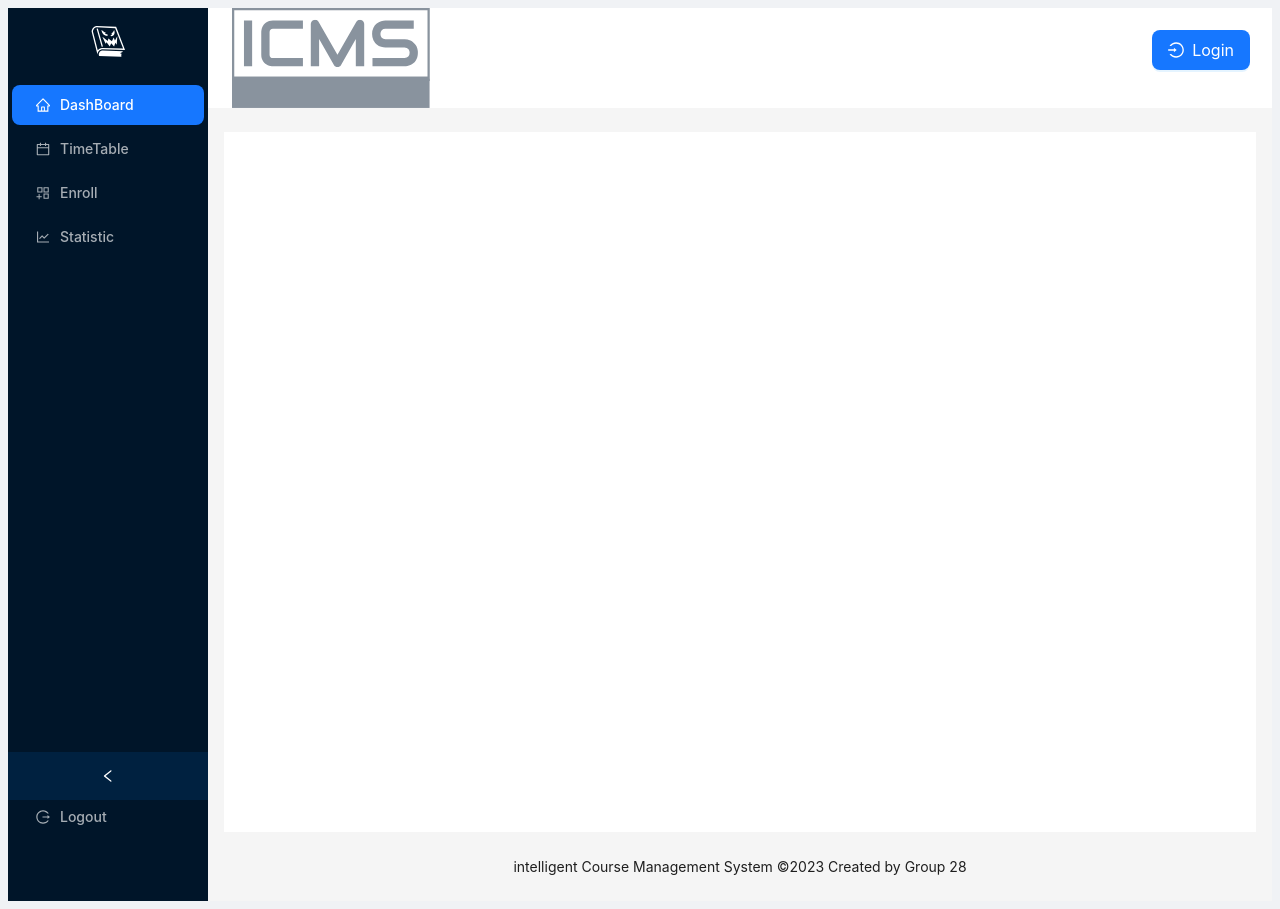
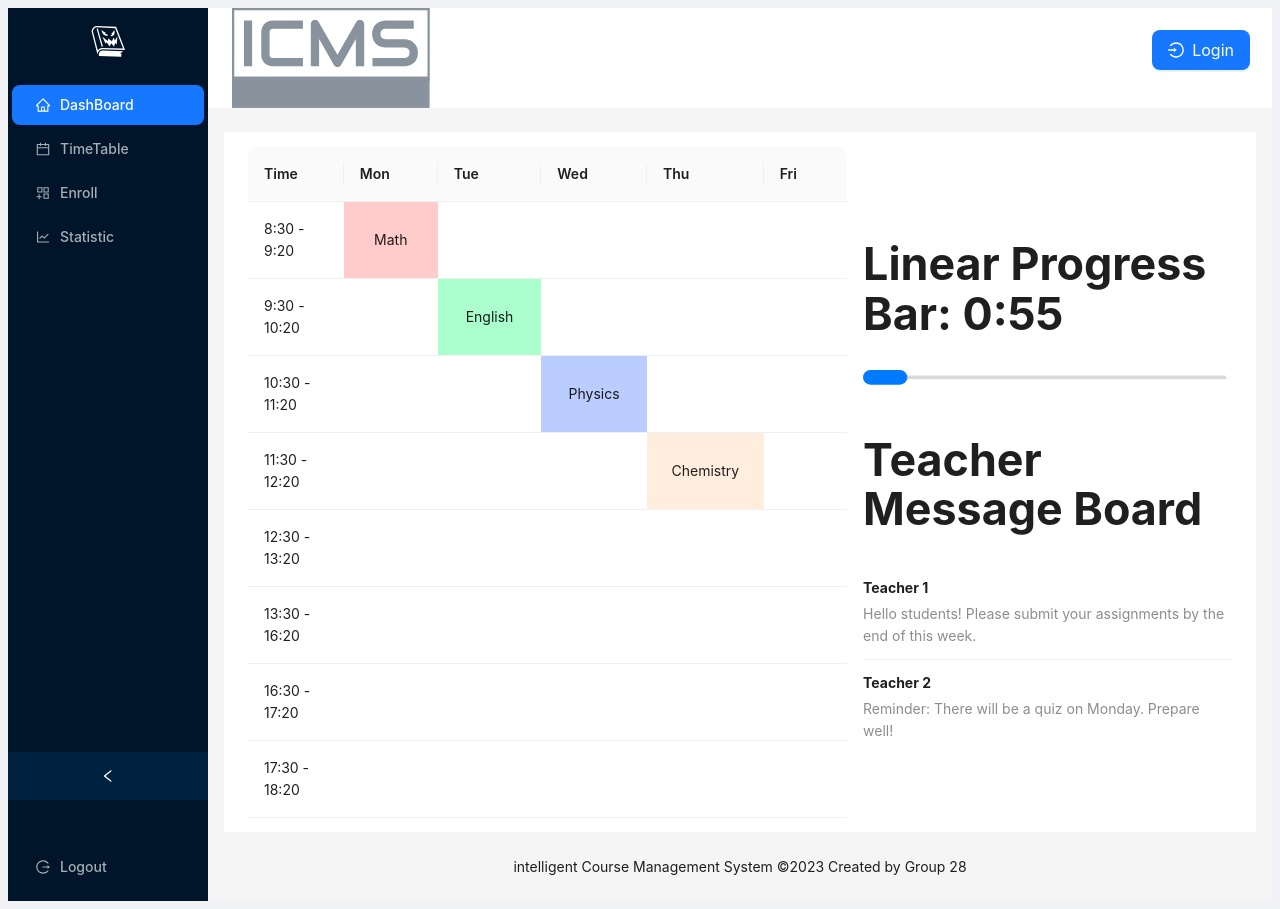
Before and after one commit to Fung1117/ClassHub, a React (Vite) app in the folder frontend/: page /Course in a window 1280 px wide. Built offline with nearby package versions, Linux system fonts and the light colour scheme.

Commit message:
updated few page design

```diff
--- a/frontend/package.json
+++ b/frontend/package.json
@@ -17,9 +17,9 @@
     "antd": "^5.11.0",
     "axios": "^1.6.0",
     "mdi-material-ui": "^7.7.0",
+    "rc-progress": "^3.5.1",
     "rc-scroll-anim": "^2.7.6",
     "react": "^18.2.0",
-    "react-countdown-clock": "^2.10.0",
     "react-dom": "^18.2.0",
     "react-icons": "^4.11.0",
     "react-router-dom": "^6.18.0",
--- a/frontend/src/App.jsx
+++ b/frontend/src/App.jsx
@@ -1,7 +1,6 @@
 import React, { useState, useEffect } from 'react';
 import { Route, Routes, Link, useLocation, useNavigate } from 'react-router-dom';
 import { Layout, Menu, Button, theme, Image, Space } from 'antd';
-
 import CourseInformation from './pages/CourseInformation';
 import Statistic from './pages/Statistics';
 import Login from './pages/Login';
@@ -49,10 +48,8 @@ const App = () => {
                 <Link to={item.link} onClick={() => setSelectedKeys([item.key])}>{item.label}</Link>
               </Menu.Item>
             ))}
-        </Menu>
-        <Menu theme="dark" mode="inline" selectedKeys={selectedKeys} style={{ position: 'absolute', bottom: 60, left: 0, width: '100%' }}>
-          <Menu.Item key="5" icon={<LogoutOutlined />}>
-            <Link to="/logout" onClick={() => setSelectedKeys(['4'])}>Logout</Link>
+            <Menu.Item key="5" icon={<LogoutOutlined />} style={{ position: 'absolute', bottom: 10, left: 0}}>
+              <Link to="/logout" onClick={() => setSelectedKeys(['5'])}>Logout</Link>
             </Menu.Item>
           </Menu>
         </Sider>
--- a/frontend/src/components/CourseCountdown.jsx
+++ b/frontend/src/components/CourseCountdown.jsx
@@ -1,23 +1,43 @@
-import React from 'react';
-import { Grid, LinearProgress } from '@mui/material';
-
-const deadline = Date.now() + 1000 * 60 * 10;
-const totalDuration = 1000 * 60 * 10;
+import React, { useState, useEffect } from 'react';
+import { Line } from 'rc-progress';
 
 const CourseCountdown = () => {
-  const timeRemaining = deadline - Date.now();
-  const progressPercentage = ((totalDuration - timeRemaining) / totalDuration) * 100;
+  const totalMilliseconds = 60 * 1000; // 1 minute in milliseconds
+  const [progress, setProgress] = useState(0);
+  const [startTime, setStartTime] = useState(Date.now());
+
+  useEffect(() => {
+    const timer = setInterval(() => {
+      const elapsedMilliseconds = Date.now() - startTime;
+      const increasingProgress = (elapsedMilliseconds / totalMilliseconds) * 100;
+      if (increasingProgress <= 100) {
+        setProgress(increasingProgress);
+      } else {
+        setProgress(100);
+        clearInterval(timer);
+      }
+    }, 1000);
+
+    return () => {
+      clearInterval(timer);
+    };
+  }, [totalMilliseconds, startTime]);
+
+  const calculateTimeLeft = () => {
+    const remainingMilliseconds = totalMilliseconds - (Date.now() - startTime);
+    if (remainingMilliseconds < 0) {
+      return 'Time to Lession'
+    }
+    const seconds = Math.floor((remainingMilliseconds / 1000) % 60);
+    const minutes = Math.floor((remainingMilliseconds / 1000 / 60) % 60);
+    return `${minutes}:${seconds < 10 ? '0' : ''}${seconds}`;
+  };
 
   return (
-    <Grid container spacing={2} justifyContent="center">
-      <Grid item xs={12} sm={6} md={4} lg={3}>
-        <LinearProgress
-          variant="determinate"
-          value={progressPercentage}
-          sx={{ height: '30px' }}
-        />
-      </Grid>
-    </Grid>
+    <div>
+      <h1>Linear Progress Bar: {calculateTimeLeft()}</h1>
+      <Line percent={progress} strokeWidth={4} strokeColor="#007bff" />
+    </div>
   );
 };
 
--- a/frontend/src/pages/CourseInformation.jsx
+++ b/frontend/src/pages/CourseInformation.jsx
@@ -8,9 +8,11 @@ const CourseInformation = () => {
     return (
         <Flex gap="middle" align="center" justify="center" >
             <Flex gap="middle" align="center" justify="center" >
-                {/* <Timetable /> */}
-                <CourseCountdown />
-                {/* <TeacherMessageBoard /> */}
+                <Timetable />
+                <Flex gap="middle" align="center" justify="center" vertical>
+                    <CourseCountdown />
+                    <TeacherMessageBoard />
+                </Flex>
             </Flex>
         </Flex>
     );
--- a/frontend/src/pages/login.jsx
+++ b/frontend/src/pages/login.jsx
@@ -28,14 +28,16 @@ const Login = () => {
         setOpen(true);
     };
 
-    const handleOk = async () => {
+    const handleOk = () => {
         if (success) {
             setOpen(false);
             navigate('/');
         } else if (error) {
             setOpen(false);
+            setLoading(false);
             setError(false);
         }
+        setLoading(true);
         const imageSrc = webcamRef.current.getScreenshot();
         faceLogin(imageSrc)
     };
```
Lines whose indentation alone changed are shown as unchanged.
